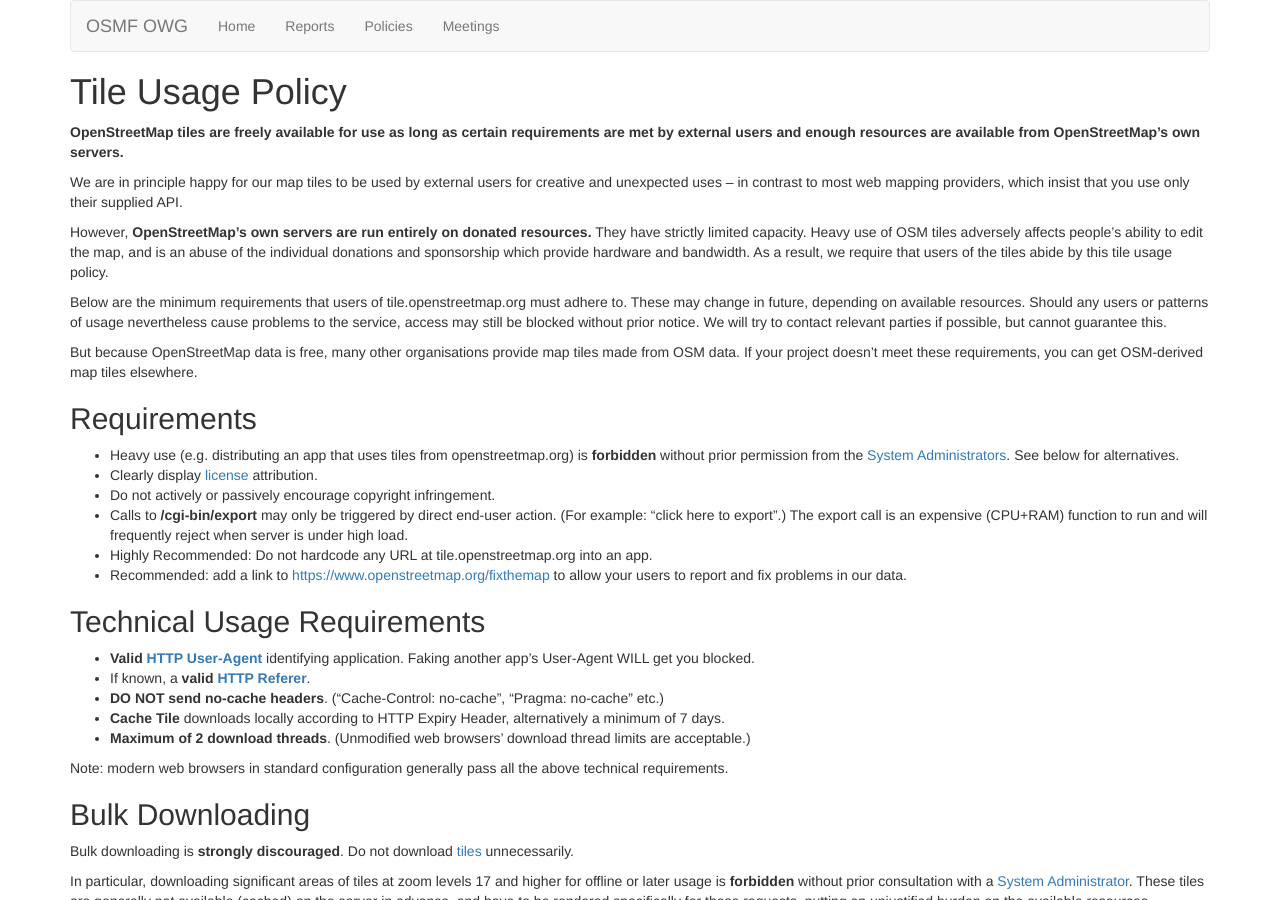
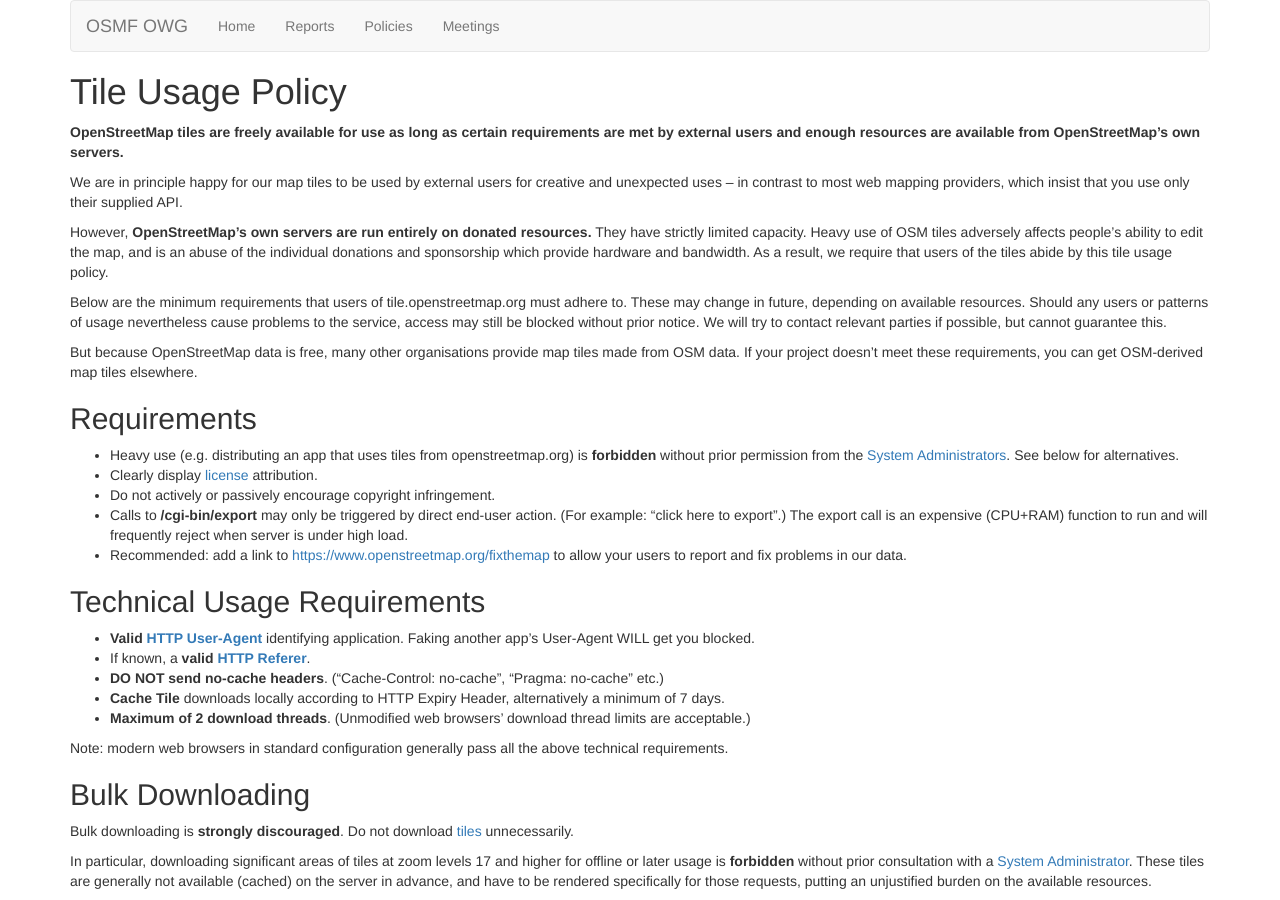
Before and after one commit to openstreetmap/owg-website, a Jekyll site: the page built from policies/tiles.md, in a window 1280 px wide and 900 px high. Built offline with Jekyll 4.4.1, drawn with Linux system fonts in a browser that asks for light colours.

Commit message:
Update tiles.md
deleting line 24: * Highly Recommended: Do not hardcode any URL at tile.openstreetmap.org into an app.

```diff
--- a/policies/tiles.md
+++ b/policies/tiles.md
@@ -21,7 +21,6 @@
 * Clearly display [license](https://wiki.openstreetmap.org/wiki/License) attribution.
 * Do not actively or passively encourage copyright infringement.
 * Calls to **/cgi-bin/export** may only be triggered by direct end-user action. (For example: "click here to export".) The export call is an expensive (CPU+RAM) function to run and will frequently reject when server is under high load.
-* Highly Recommended: Do not hardcode any URL at tile.openstreetmap.org into an app.
 * Recommended: add a link to [https://www.openstreetmap.org/fixthemap](https://www.openstreetmap.org/fixthemap) to allow your users to report and fix problems in our data.
 
 ## Technical Usage Requirements
```
